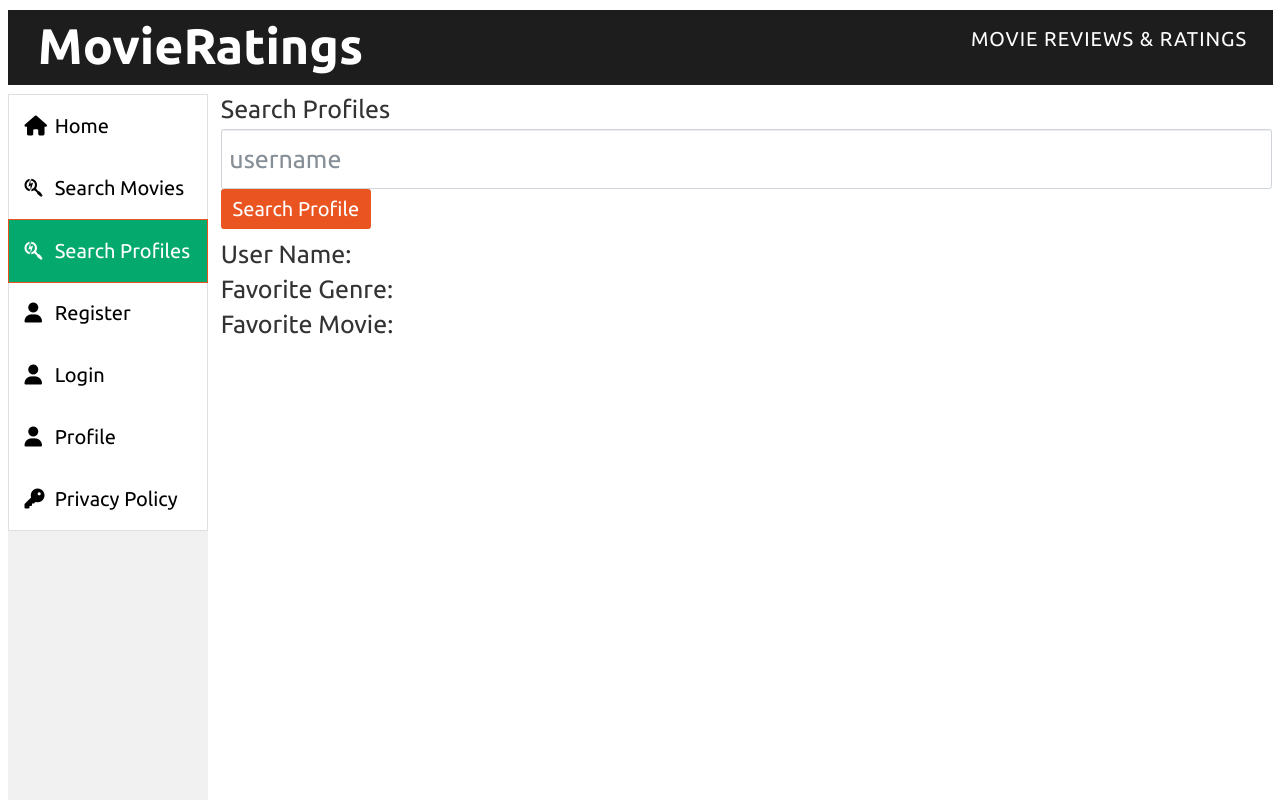
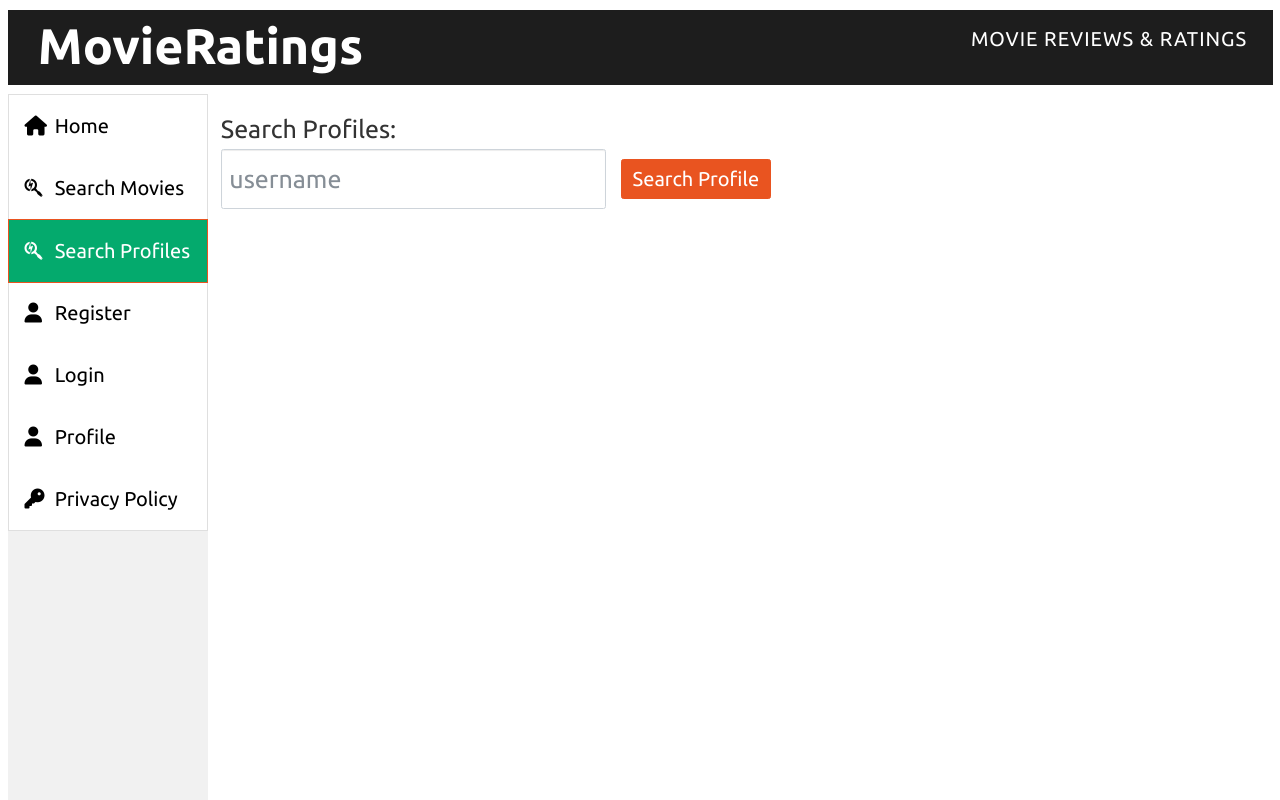
Before and after one commit to dpatel698/web-dev-final-project, a React (Create React App) app: page /movieRatings/searchProfiles in a window 1280 px wide. Built offline with nearby package versions, Linux system fonts and the light colour scheme.

Commit message:
updated search profiles

```diff
--- a/src/components/ProfileSearchScreen/ProfileSearchComponent.js
+++ b/src/components/ProfileSearchScreen/ProfileSearchComponent.js
@@ -1,6 +1,7 @@
 import React, {useState} from "react";
 import {API_URL} from "../../consts";
 import {useNavigate} from "react-router-dom";
+import AdminProfileScreen from "../AdminProfileScreen";
 
 
 const ProfileSearchComponent = () => {
@@ -21,25 +22,56 @@ const ProfileSearchComponent = () => {
         }
     };
 
+    const renderWelcome = () => {
+        if (user.username !== undefined) {
+            return <h1>Welcome to {`${(user.username)}`}'s profile.</h1>;
+        }
+    }
+
+    const renderGenre = () => {
+        if (user.favoriteGenre !== undefined) {
+            return <h1>{`${user.username === undefined ? '' : user.username}`}'s Favorite Genre of movies are {`${(user.favoriteGenre)}`} movies.</h1>;
+        }
+    }
+
+    const renderMovie = () => {
+        if (user.favoriteMovie !== undefined) {
+            return <h1>{`${user.username === undefined ? '' : user.username}`}'s Favorite Movie is {`${(user.favoriteMovie)}`}.</h1>;
+        }
+    }
+
     return(
         <>
-            <h1>Search Profiles</h1>
+            <br/>
+            <div className="row mt-2">
+                <div className="col-6">
+                    <h1>Search Profiles: </h1>
+                    <div className="row mt-2">
+                        <div className="col-9">
+                            <div className="form-outline mb-4">
                                 <input
-
                                     onChange={(e) => setUser({...user, username: e.target.value})}
                                     placeholder="username"
                                     className="form-control"/>
+                            </div>
+                        </div>
+                        <div className="col-3">
                             <button
-                className="btn btn-primary btn-details"
+                                className="btn btn-primary btn-details mt-3"
                                 onClick={searchProfile}>
                                 Search Profile
                             </button>
-            <div>
-
-                <h1>User Name: {`${user.username === undefined ? '' : user.username}`}</h1>
-                <h1>Favorite Genre: {`${user.favoriteGenre === undefined ? '' : user.favoriteGenre}`}</h1>
-                <h1>Favorite Movie: {`${user.favoriteMovie === undefined ? '' : user.favoriteMovie}`}</h1>
                         </div>
+                    </div>
+                </div>
+                <div className="col-6">
+                </div>
+            </div>
+            {renderWelcome()}
+            <br/>
+            {renderGenre()}
+            <br/>
+            {renderMovie()}
         </>
     )
 }
```
Lines whose indentation alone changed are shown as unchanged.
